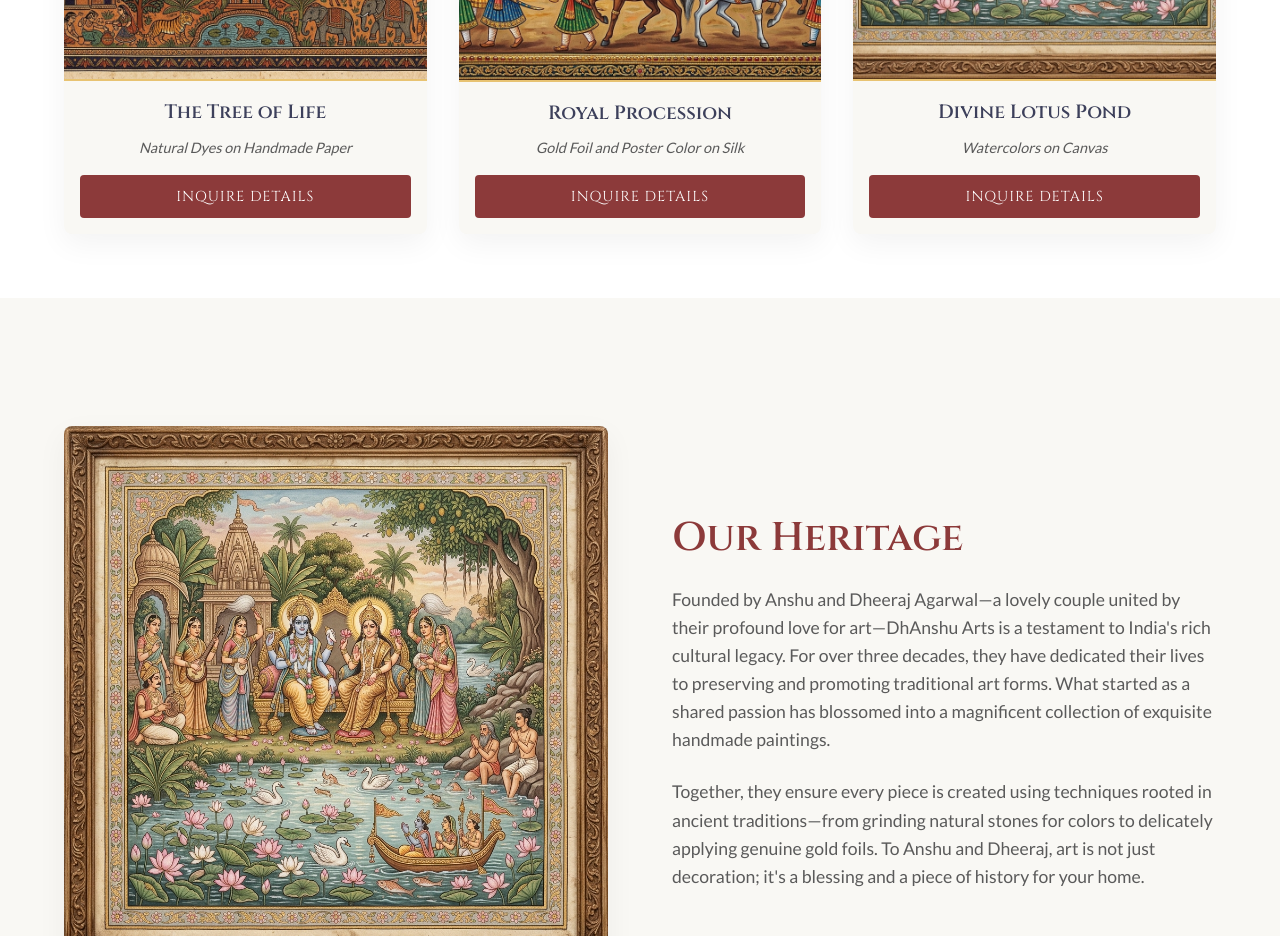
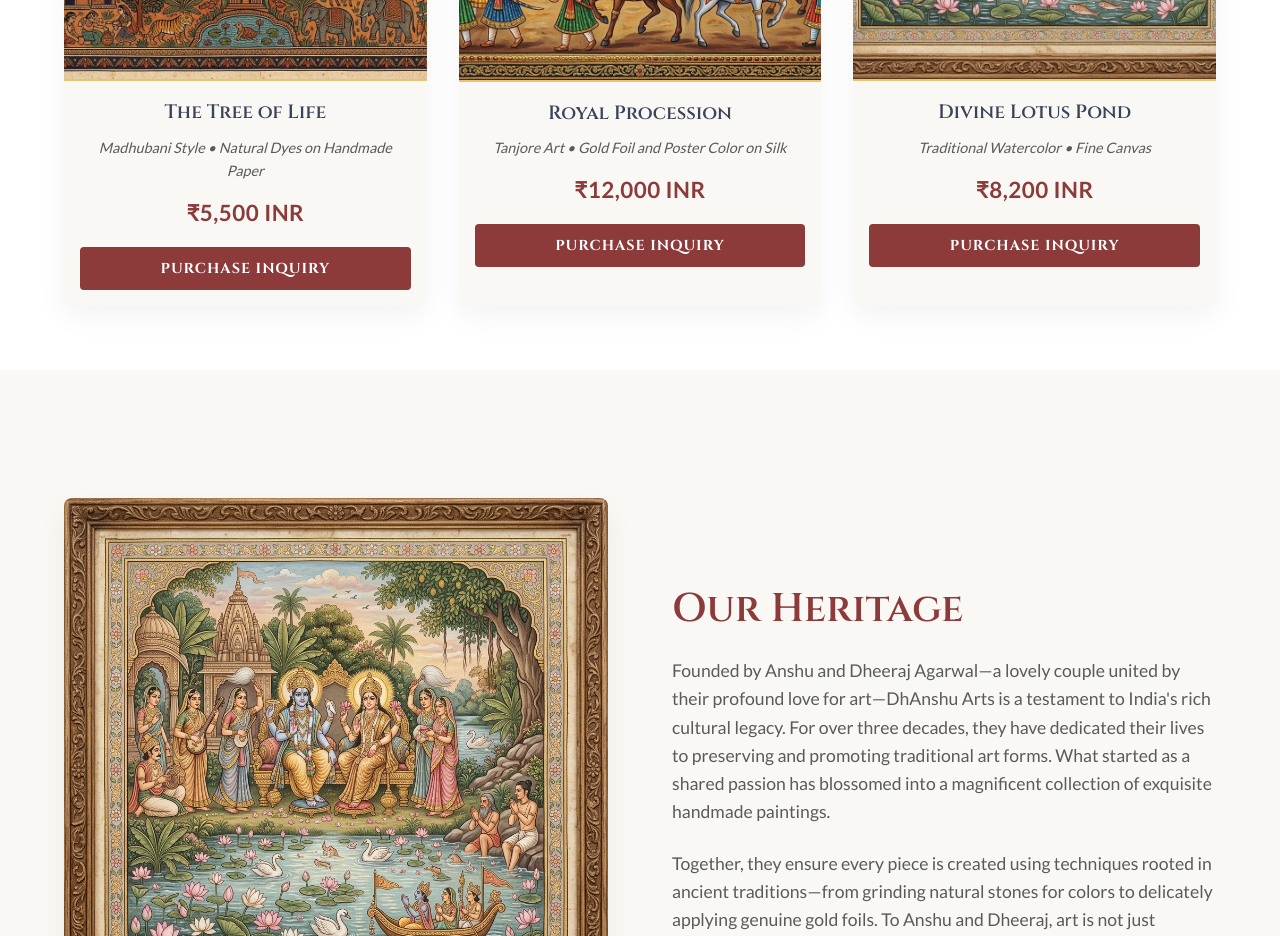
Before and after one commit to agr-yash/dhanshu-arts, a React (Vite) app: page / in a window 1280 px wide. Shown: the part 1500-2436 px from the top of the page. Built offline with nearby package versions, Linux system fonts and the light colour scheme.

Commit message:
Add clear pricing and detailed art medium descriptions to gallery items

```diff
--- a/src/App.jsx
+++ b/src/App.jsx
@@ -22,19 +22,22 @@ function App() {
     {
       id: 1,
       title: 'The Tree of Life',
-      medium: 'Natural Dyes on Handmade Paper',
+      medium: 'Madhubani Style • Natural Dyes on Handmade Paper',
+      price: '₹5,500 INR',
       img: '/painting1.png'
     },
     {
       id: 2,
       title: 'Royal Procession',
-      medium: 'Gold Foil and Poster Color on Silk',
+      medium: 'Tanjore Art • Gold Foil and Poster Color on Silk',
+      price: '₹12,000 INR',
       img: '/painting2.png'
     },
     {
       id: 3,
       title: 'Divine Lotus Pond',
-      medium: 'Watercolors on Canvas',
+      medium: 'Traditional Watercolor • Fine Canvas',
+      price: '₹8,200 INR',
       img: '/painting3.png'
     }
   ];
@@ -92,8 +95,11 @@ function App() {
                   <div className="painting-info">
                     <h3 className="painting-title">{painting.title}</h3>
                     <p className="painting-medium">{painting.medium}</p>
-                    <a href={`mailto:contact@dhanshuarts.com?subject=Inquiry: ${painting.title}`} className="btn" style={{ marginTop: '1rem', width: '100%', fontSize: '0.9rem', padding: '10px', display: 'inline-block', textAlign: 'center', boxSizing: 'border-box' }}>
-                      Inquire Details
+                    <div style={{ fontSize: '1.4rem', fontWeight: 'bold', color: 'var(--color-primary)', marginTop: '0.8rem', letterSpacing: '0.5px' }}>
+                      {painting.price}
+                    </div>
+                    <a href={`mailto:contact@dhanshuarts.com?subject=Purchase Inquiry: ${painting.title}`} className="btn" style={{ marginTop: '1rem', width: '100%', fontSize: '0.9rem', padding: '10px', display: 'inline-block', textAlign: 'center', boxSizing: 'border-box', fontWeight: 'bold' }}>
+                      Purchase Inquiry
                     </a>
                   </div>
                 </div>
```
